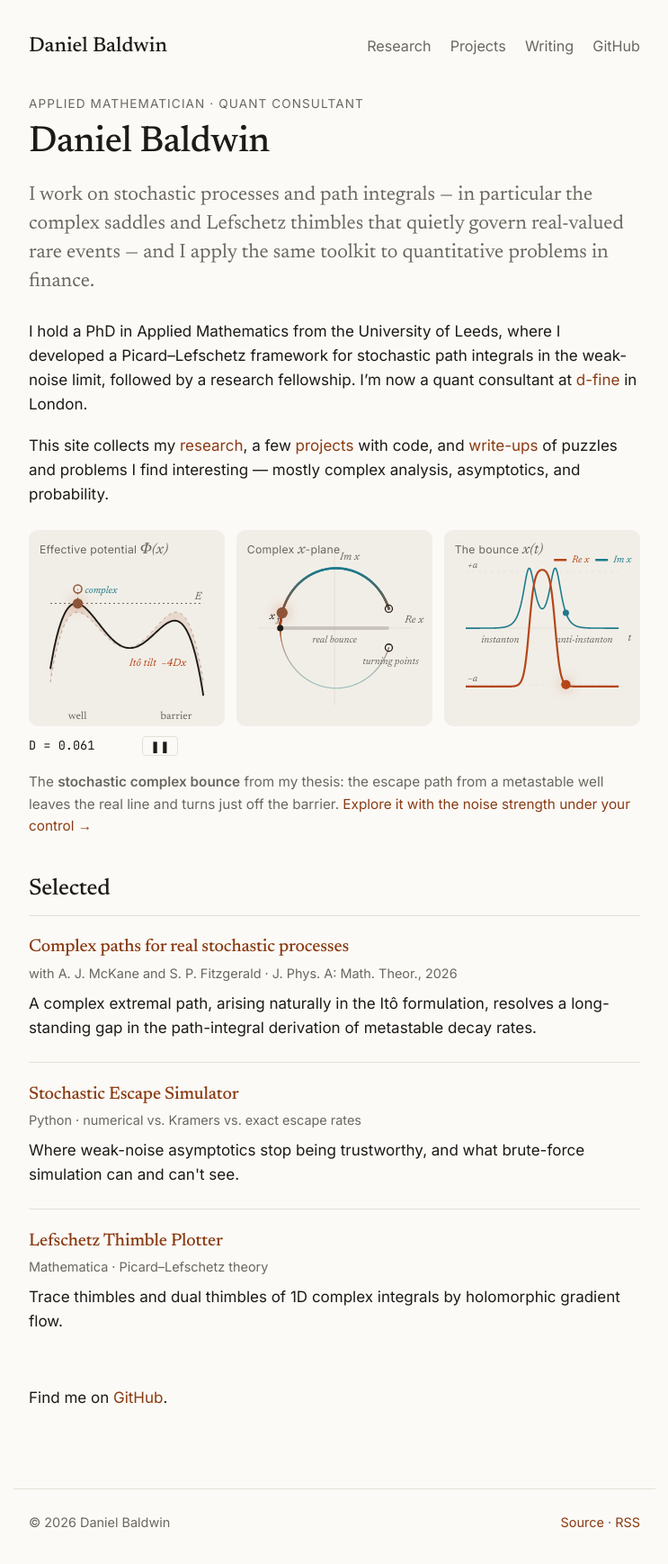
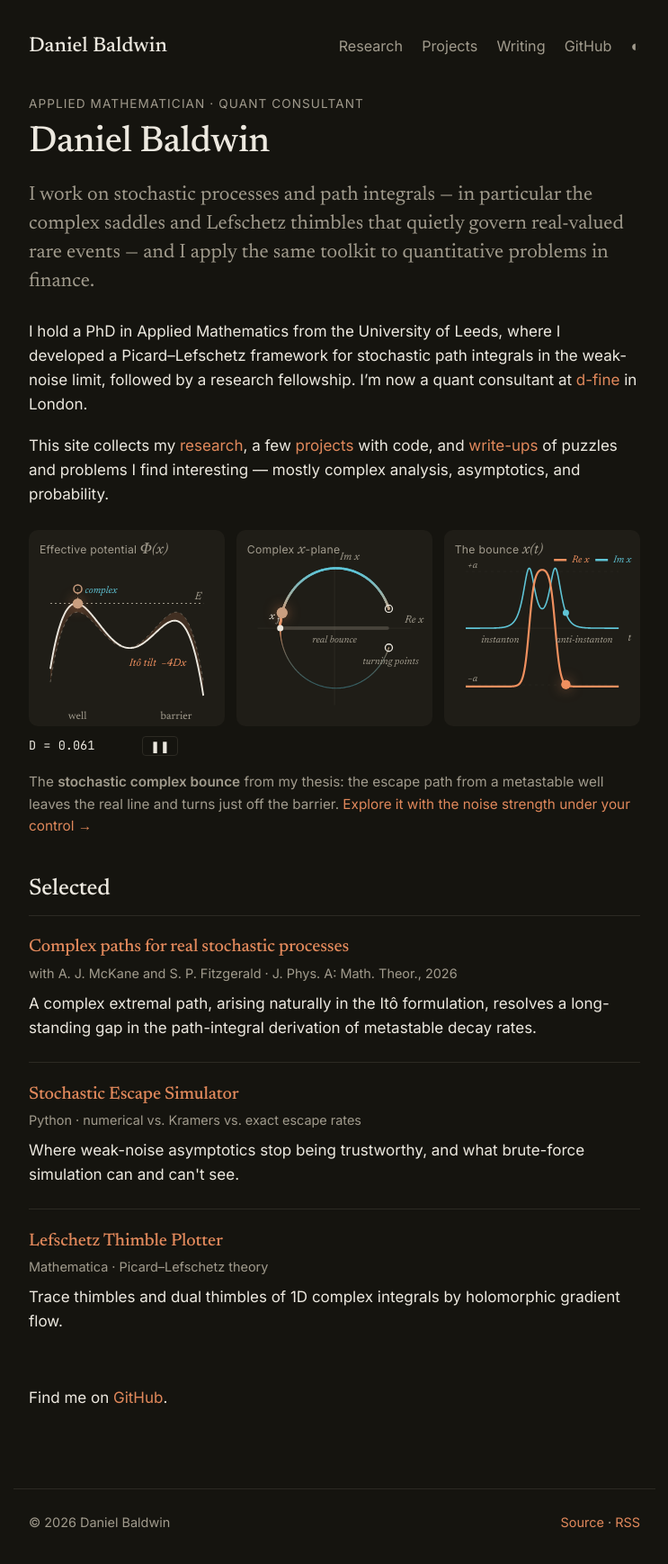
Before and after one commit to VeDAN1999/VeDAN1999.github.io, a Jekyll site: the page built from index.md, in a window 1280 px wide. Shown: the whole page at 90% size, without its empty margins (268-1011 px from the left). Built offline with Jekyll 4.4.1, drawn with Linux system fonts in a browser that asks for light colours.

Commit message:
Dark theme by default with a light-mode toggle
Co-Authored-By: Claude Fable 5.1 <noreply@anthropic.com>
Claude-Session: https://claude.ai/code/session_01DBi7u8qatALvVNf1tupYW2

```diff
--- a/_includes/complex-bounce.html
+++ b/_includes/complex-bounce.html
@@ -13,8 +13,8 @@
 </div>
 
 <style>
-.cb { margin: 1.5rem 0 2rem; --cb-re: #b5461a; --cb-im: #1f7a8c; --cb-tilt: rgba(181, 70, 26, .13); --cb-glow: rgba(181, 70, 26, .45); }
-@media (prefers-color-scheme: dark) { .cb { --cb-re: #f0905f; --cb-im: #5fc4d6; --cb-tilt: rgba(240, 144, 95, .16); --cb-glow: rgba(240, 144, 95, .55); } }
+.cb { margin: 1.5rem 0 2rem; --cb-re: #f0905f; --cb-im: #5fc4d6; --cb-tilt: rgba(240, 144, 95, .16); --cb-glow: rgba(240, 144, 95, .55); }
+:root[data-theme="light"] .cb { --cb-re: #b5461a; --cb-im: #1f7a8c; --cb-tilt: rgba(181, 70, 26, .13); --cb-glow: rgba(181, 70, 26, .45); }
 .cb-grid { display: grid; grid-template-columns: repeat(3, 1fr); gap: .75rem; }
 .cb-panel { position: relative; background: var(--code-bg); border-radius: 10px; overflow: hidden; }
 .cb-panel canvas { display: block; width: 100%; aspect-ratio: 1 / 1; }
@@ -215,7 +215,7 @@
   playBtn.addEventListener('click', () => { playing = !playing; playBtn.textContent = playing ? '❚❚' : '▶'; playBtn.setAttribute('aria-label', playing ? 'Pause' : 'Play'); });
   let visible = true;
   if ('IntersectionObserver' in window) new IntersectionObserver(e => { visible = e[0].isIntersecting; }, { threshold: .05 }).observe(root);
-  const mq = window.matchMedia('(prefers-color-scheme: dark)'); if (mq.addEventListener) mq.addEventListener('change', refreshColors);
+  new MutationObserver(refreshColors).observe(document.documentElement, { attributes: true, attributeFilter: ['data-theme'] });
   refreshColors(); setD(s);
   function frame(now) {
     requestAnimationFrame(frame);
--- a/_layouts/default.html
+++ b/_layouts/default.html
@@ -7,6 +7,7 @@
   <link rel="preconnect" href="https://fonts.googleapis.com">
   <link rel="preconnect" href="https://fonts.gstatic.com" crossorigin>
   <link href="https://fonts.googleapis.com/css2?family=Newsreader:ital,opsz,wght@0,6..72,400;0,6..72,500;1,6..72,400&family=Inter:wght@400;500;600&family=JetBrains+Mono:wght@400&display=swap" rel="stylesheet">
+  <script>try{var t=localStorage.getItem('theme');if(t)document.documentElement.setAttribute('data-theme',t);}catch(e){}</script>
   <link rel="stylesheet" href="{{ '/assets/css/style.css' | relative_url }}">
   <link rel="alternate" type="application/rss+xml" title="{{ site.title }}" href="{{ '/feed.xml' | relative_url }}">
   {% if page.math or page.layout == 'post' %}
@@ -24,6 +25,7 @@
       <a href="{{ '/projects/' | relative_url }}" {% if page.url contains '/projects' %}class="active"{% endif %}>Projects</a>
       <a href="{{ '/writing/' | relative_url }}" {% if page.url contains '/writing' %}class="active"{% endif %}>Writing</a>
       <a href="https://github.com/{{ site.github }}">GitHub</a>
+      <button class="theme-toggle" type="button" aria-label="Toggle light mode" title="Toggle light/dark">◐</button>
     </nav>
   </header>
 
@@ -35,5 +37,12 @@
     <span>&copy; {{ 'now' | date: '%Y' }} Daniel Baldwin</span>
     <span><a href="https://github.com/{{ site.github }}/{{ site.github }}.github.io">Source</a> · <a href="{{ '/feed.xml' | relative_url }}">RSS</a></span>
   </footer>
+  <script>
+    document.querySelector('.theme-toggle').addEventListener('click', function () {
+      var r = document.documentElement, light = r.getAttribute('data-theme') === 'light';
+      if (light) r.removeAttribute('data-theme'); else r.setAttribute('data-theme', 'light');
+      try { localStorage.setItem('theme', light ? 'dark' : 'light'); } catch (e) {}
+    });
+  </script>
 </body>
 </html>
--- a/assets/css/style.css
+++ b/assets/css/style.css
@@ -1,4 +1,19 @@
 :root {
+  --bg: #15140f;
+    --ink: #ece8df;
+    --muted: #a19b8d;
+    --rule: #2c2a23;
+    --accent: #e0885b;
+    --accent-soft: #2e2017;
+    --code-bg: #1f1d17;
+  --serif: "Newsreader", Georgia, serif;
+  --sans: "Inter", system-ui, sans-serif;
+  --mono: "JetBrains Mono", ui-monospace, monospace;
+  --measure: 42rem;
+  color-scheme: dark;
+}
+
+:root[data-theme="light"] {
   --bg: #fbfaf7;
   --ink: #1c1b18;
   --muted: #6b675e;
@@ -6,22 +21,7 @@
   --accent: #8a3b12;
   --accent-soft: #f3e4da;
   --code-bg: #f1eee7;
-  --serif: "Newsreader", Georgia, serif;
-  --sans: "Inter", system-ui, sans-serif;
-  --mono: "JetBrains Mono", ui-monospace, monospace;
-  --measure: 42rem;
-}
-
-@media (prefers-color-scheme: dark) {
-  :root {
-    --bg: #15140f;
-    --ink: #ece8df;
-    --muted: #a19b8d;
-    --rule: #2c2a23;
-    --accent: #e0885b;
-    --accent-soft: #2e2017;
-    --code-bg: #1f1d17;
-  }
+  color-scheme: light;
 }
 
 * { box-sizing: border-box; }
@@ -66,7 +66,9 @@ a:hover { text-decoration: underline; text-underline-offset: 3px; }
   color: var(--ink);
 }
 
-.site-header nav { display: flex; gap: 1.25rem; font-size: .95rem; }
+.site-header nav { display: flex; gap: 1.25rem; font-size: .95rem; align-items: baseline; }
+.theme-toggle { background: none; border: 0; cursor: pointer; color: var(--muted); font-size: 1rem; padding: 0; line-height: 1; }
+.theme-toggle:hover { color: var(--ink); }
 .site-header nav a { color: var(--muted); }
 .site-header nav a.active, .site-header nav a:hover { color: var(--ink); text-decoration: none; }
 
```
